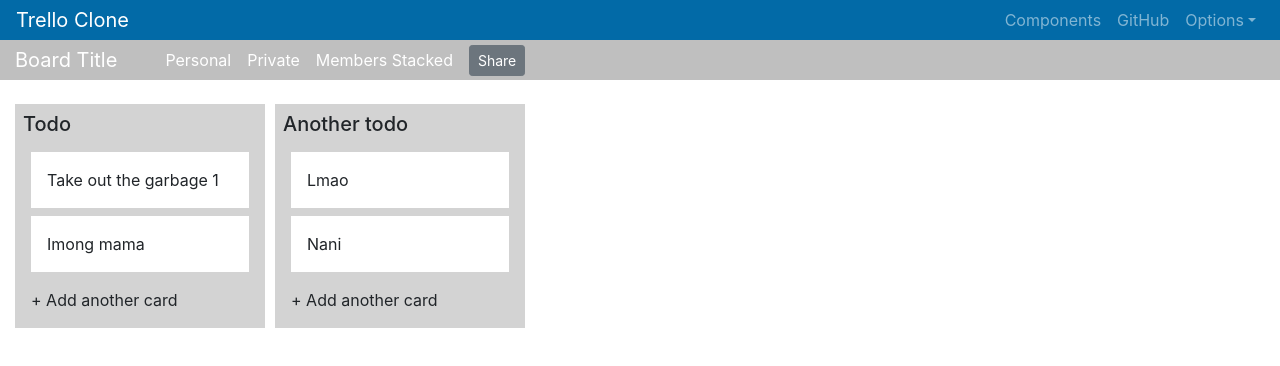
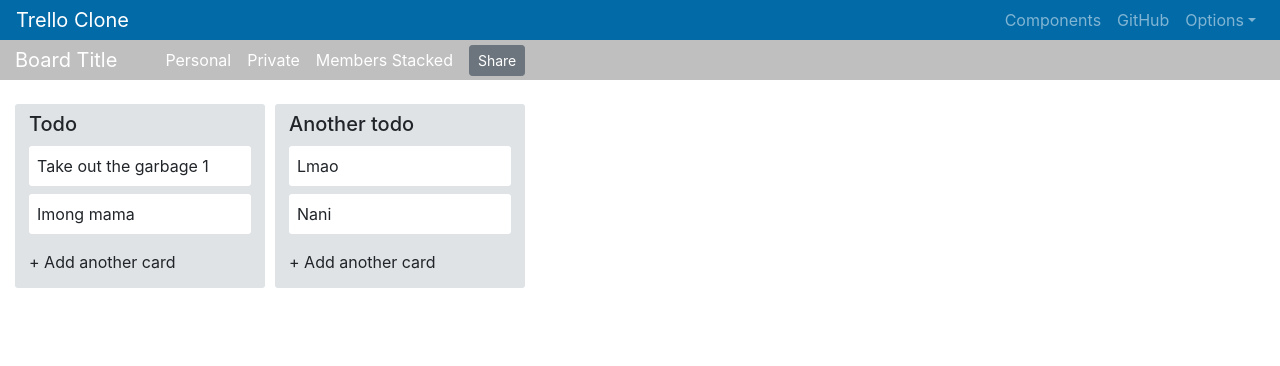
Before and after one commit to SeanningTatum/trello-clone-frontend, a Next.js app: page /board in a window 1280 px wide. Shown: the top 366 px of the page. Built offline with nearby package versions, Linux system fonts and the light colour scheme.

Commit message:
fix styling and create add column function

```diff
--- a/components/board/Column.js
+++ b/components/board/Column.js
@@ -1,6 +1,6 @@
 // @flow
 
-import React, {memo, useState} from 'react'
+import React, {memo} from 'react'
 import {Input, Button} from 'reactstrap'
 import styled from 'styled-components'
 import {Droppable, Draggable} from 'react-beautiful-dnd'
@@ -27,10 +27,10 @@ type Props = {
 export default memo<Props>((props: Props) => {
   const {tasks, column, ndx} = props
 
-  const {setValue: setTaskValue, ...task} = useFormInput('')
+  const {setValue: setTaskValue, ...taskInput} = useFormInput('')
 
   function onClickAddTask() {
-    props.addTask(task.value, column.id)
+    props.addTask(taskInput.value, column.id)
     setTaskValue('')
   }
 
@@ -39,7 +39,9 @@ export default memo<Props>((props: Props) => {
     <Draggable draggableId={column.id} index={ndx}>
       {provided => (
         <ColumnContainer {...provided.draggableProps} ref={provided.innerRef}>
-          <h5 {...provided.dragHandleProps}>{column.title}</h5>
+          <ColumnTitleContainer>
+            <ColumnTitle {...provided.dragHandleProps}>{column.title}</ColumnTitle>
+          </ColumnTitleContainer>
           {/* Make Column a droppable container */}
           <Droppable droppableId={column.id} type="task">
             {(provided, snapshot) => (
@@ -51,15 +53,17 @@ export default memo<Props>((props: Props) => {
                 {tasks.map((task, ndx) => (
                   <Task task={task} ndx={ndx} key={task.id} />
                 ))}
+
                 {provided.placeholder}
 
+                {/* Add Card, if active show input component */}
                 {!props.isAddCardActive ? (
                   <AddCardText className="mb-0 mt-3" onClick={props.onAddCardPressed}>
                     + Add another card
                   </AddCardText>
                 ) : (
                   <AddCardContainer>
-                    <AddCardInput placeholder="Enter a title for this card" {...task} />
+                    <AddCardInput placeholder="Enter a title for this card" {...taskInput} />
                     <div className="text-right">
                       <Button color="success" onClick={onClickAddTask} type="button">
                         Add Task
@@ -78,15 +82,25 @@ export default memo<Props>((props: Props) => {
 
 const ColumnContainer = styled.div`
   width: 250px;
-  padding: 8px;
+  padding: 6px;
   margin-right: 10px;
-  background-color: ${props => (props.isDraggingOver ? 'lightblue' : 'lightgrey')};
+  background-color: ${props => (props.isDraggingOver ? 'lightblue' : '#dfe3e6')};
   height: fit-content;
+  border-radius: 3px;
+`
+
+const ColumnTitleContainer = styled.div`
+  padding: 2px 8px;
+`
+
+const ColumnTitle = styled.h5`
+  margin-bottom: 0;
 `
 
 const TaskListContainer = styled.div`
   padding: 8px;
-  background-color: ${props => (props.isDraggingOver ? 'lightblue' : 'lightgrey')};
+  /* background-color: ${props => (props.isDraggingOver ? 'lightblue' : 'lightgrey')}; */
+
 `
 
 const AddCardText = styled.p`
--- a/components/board/Task.js
+++ b/components/board/Task.js
@@ -34,7 +34,8 @@ export default memo<Props>(({task, ndx}: Props) => {
 
 const TaskItem = styled.div`
   userselect: 'none';
-  padding: 16px;
+  padding: 8px;
   margin-bottom: 8px;
   background-color: ${props => (props.isDragging ? 'lightgreen' : 'white')};
+  border-radius: 3px;
 `
--- a/pages/board.js
+++ b/pages/board.js
@@ -123,6 +123,9 @@ export default function Board() {
     setBoard(newBoard)
   }
 
+  /**
+   * Function that adds a task any column
+   */
   function onAddTask(taskContent: string, columnId: string) {
     setAddCardId('')
 
@@ -144,6 +147,24 @@ export default function Board() {
     setBoard(newBoard)
   }
 
+  /**
+   * Function that adds a column to the end of
+   * the column object
+   */
+  function addColumn(columnName: string) {
+    const newBoard = {...board}
+
+    const columnId = new Date().toString()
+
+    const newColumns = {...newBoard.columns}
+    newColumns[columnId] = {id: columnId, title: columnName, taskIds: []}
+
+    newBoard.columns = newColumns
+    newBoard.columnOrder = [...newBoard.columnOrder, columnId]
+
+    setBoard(newBoard)
+  }
+
   return (
     <div>
       <Navbar />
@@ -152,7 +173,7 @@ export default function Board() {
         <DragDropContext onDragEnd={onDragEnd}>
           <Droppable droppableId="all-columns" direction="horizontal" type="column">
             {provided => (
-              <ColumnContainer {...provided.droppableProps} ref={provided.innerRef}>
+              <BoardContainer {...provided.droppableProps} ref={provided.innerRef}>
                 {board.columnOrder.map((columnId, ndx) => {
                   const column = board.columns[columnId]
                   const tasks = column.taskIds.map(taskId => board.tasks[taskId])
@@ -169,8 +190,9 @@ export default function Board() {
                     />
                   )
                 })}
+
                 {provided.placeholder}
-              </ColumnContainer>
+              </BoardContainer>
             )}
           </Droppable>
         </DragDropContext>
@@ -179,7 +201,6 @@ export default function Board() {
   )
 }
 
-const ColumnContainer = styled.div`
+const BoardContainer = styled.div`
   display: flex;
-  z-index: -1;
 `
```
